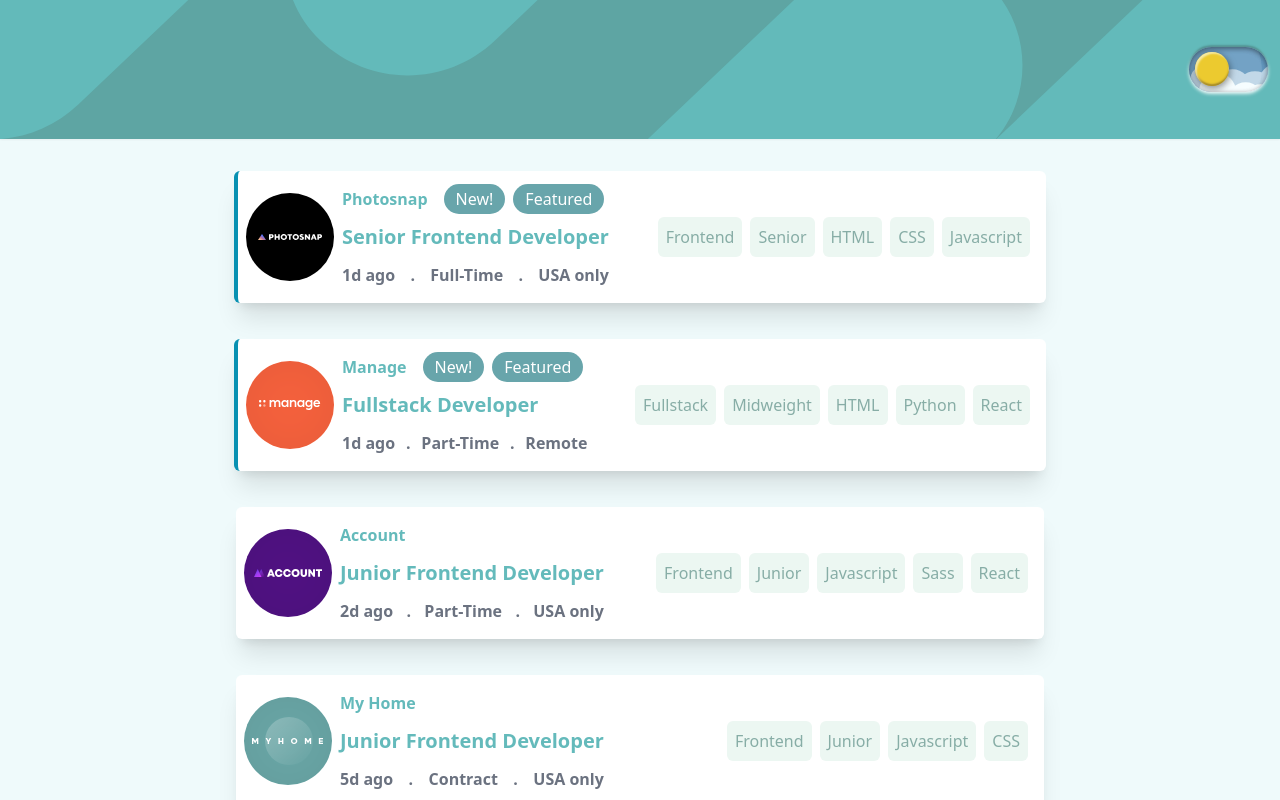
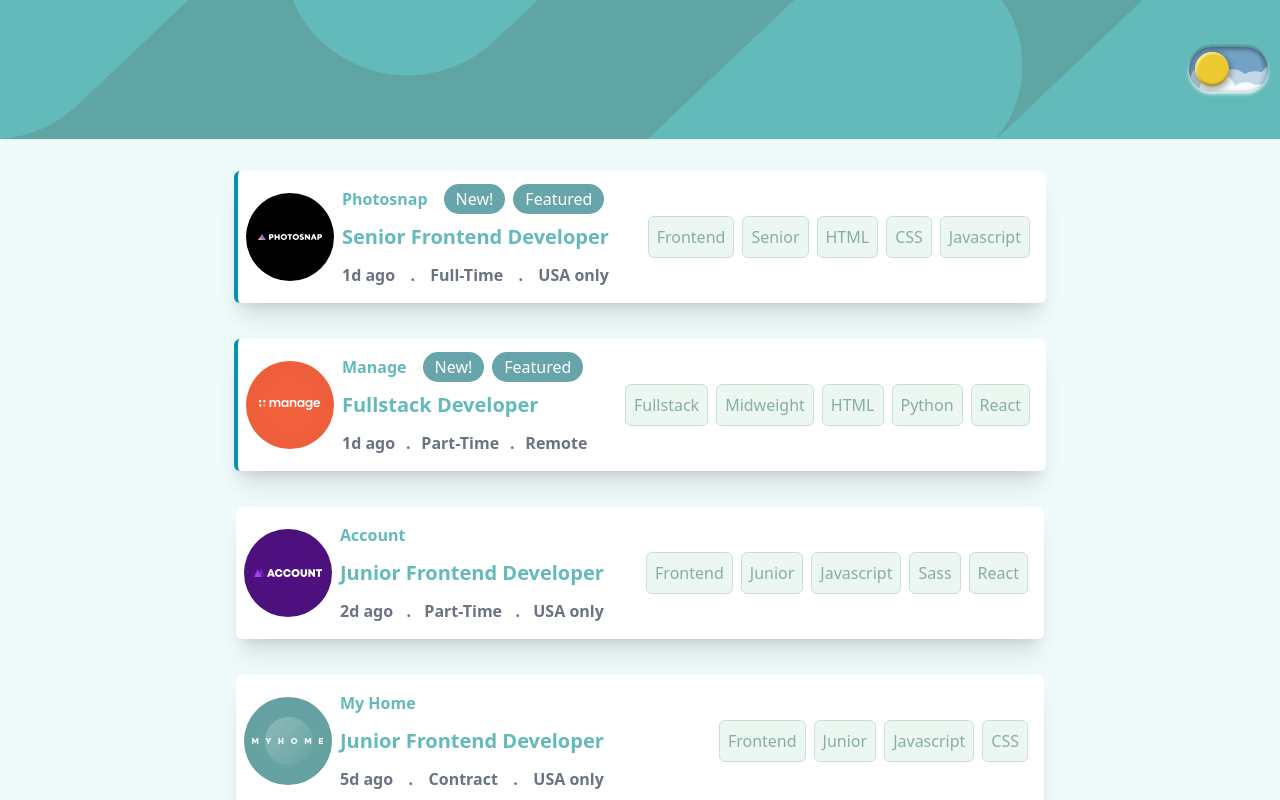
Before and after one commit to usmanahmedgoraya/Week-4-day-5-Joblisting, a React (Vite) app: page / in a window 1280 px wide. Shown: the top 800 px of the page. Built offline with nearby package versions, Linux system fonts and the light colour scheme.

Commit message:
Design Issue Resolve

```diff
--- a/src/components/Card.jsx
+++ b/src/components/Card.jsx
@@ -41,7 +41,8 @@ const Card = ({ data }) => {
                     <div className="flex flex-wrap justify-around space-x-2">
                         {tags.map((tag, index) => {
                             return (
-                                <div className="cursor-pointer duration-300 transition-all hover:bg-[#cbded5] dark:bg-gray-700 dark:hover:bg-gray-600 dark:border dark:border-[#cbded5] rounded-md p-2 bg-[#ecf7f2] text-[#87ada6] my-2" key={index} onClick={() => addTag(tag)} >{tag}</div>
+                                <div className="cursor-pointer duration-300 transition-all hover:bg-[#cbded5]
+                                border-[#cbded5] dark:bg-gray-700 dark:hover:bg-gray-600 border dark:border-[#cbded5] rounded-md p-2 bg-[#ecf7f2] text-[#87ada6] my-2" key={index} onClick={() => addTag(tag)} >{tag}</div>
                             )
                         })}
                     </div>
--- a/src/components/Header.jsx
+++ b/src/components/Header.jsx
@@ -21,7 +21,7 @@ const Header = () => {
             {
                 selectedTags.length === 0 ? "" :
                     <div className="w-full flex justify-center items-center relative bottom-8">
-                        <div className="bg-white dark:bg-gray-700 text-white flex justify-between relative px-8 items-center w-[50rem] mx-4 rounded-md shadow-xl h-auto md:h-16 py-6 md:py-3 ">
+                        <div className="bg-white dark:bg-gray-700 text-white flex justify-between relative px-8 items-center w-[50rem] mx-4 rounded-md shadow-xl h-auto py-6 md:py-3 ">
 
                             <div className="flex items-center flex-wrap relative gap-y-4 md:gap-y-3 space-x-2">
                                 {selectedTags.map((tag, index) => {
```
